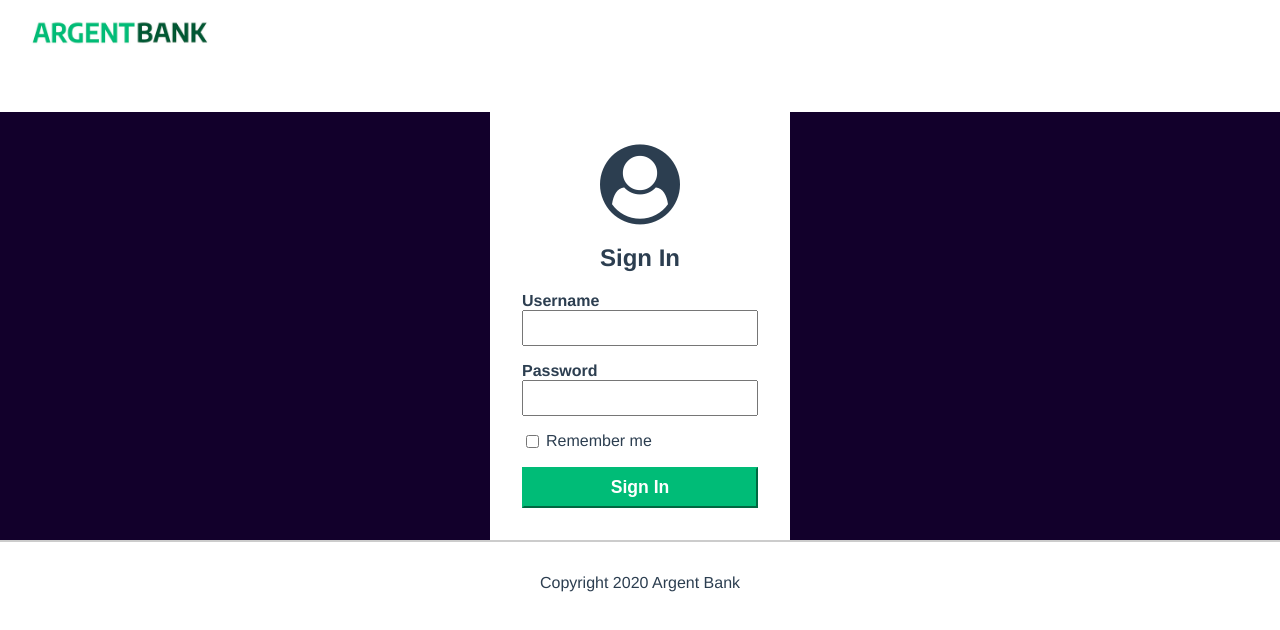
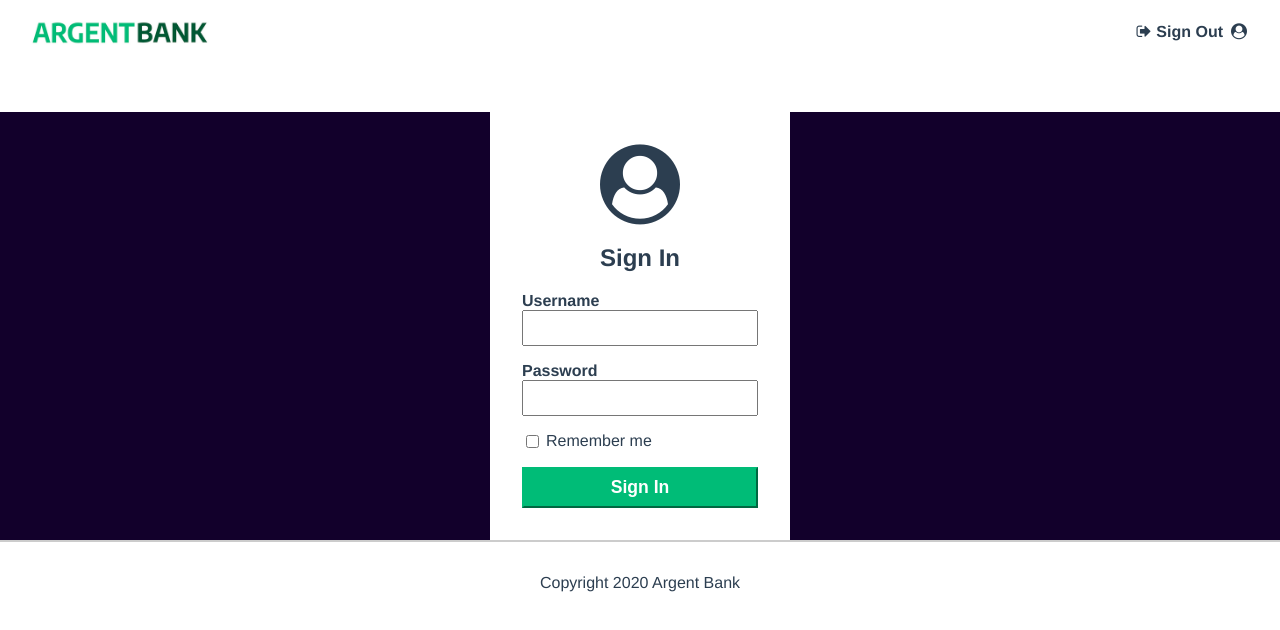
Before and after one commit to AurelienAllenic/argent-bank, a React (Create React App) app in the folder front/: page /sign-in in a window 1280 px wide. Shown: the top 630 px of the page. Built offline with nearby package versions, Linux system fonts and the light colour scheme; no server answers; sample sign-in values are in the browser's storage.

Commit message:
(feat) added name and icons to nav for all pages when connected or not

```diff
--- a/front/src/components/Home.jsx
+++ b/front/src/components/Home.jsx
@@ -1,13 +1,32 @@
-import React from 'react'
+import React, { useEffect, useState } from 'react'
 import Nav from './Nav'
 import Chat from '../img/icon-chat.png'
 import Money from '../img/icon-money.png'
 import Security from '../img/icon-security.png'
 import Footer from './Footer'
+import ApiService from '../service/apiServices'
 const Home = () => {
+  const [firstName, setFirstName] = useState('');
+
+  useEffect(() => {
+    const token = localStorage.getItem('token');
+    if(token){
+      ApiService.getInfosProfile(token)
+      .then(resultOfFetchProfile => {
+        setFirstName(resultOfFetchProfile.firstName);
+      }).catch(error => {
+        console.log(error)
+      });
+    }
+  }, []);
+
   return (
     <div className='home'>
-      <Nav />
+    {firstName !== '' ? (
+    <Nav firstName={firstName} />
+      ) : (
+    <Nav />
+      )}
       <main>
       <div className="hero">
         <section className="hero-content">
--- a/front/src/components/Nav.jsx
+++ b/front/src/components/Nav.jsx
@@ -1,22 +1,31 @@
-import React from 'react';
+import React, { useEffect, useState } from 'react';
 import { Link, useLocation, useNavigate } from 'react-router-dom';
 import Logo from '../img/argentBankLogo.png';
 import { useDispatch } from 'react-redux';
 import { logout } from '../features/Slices';
+import ApiService from '../service/apiServices';
 
-const Nav = () => {
+const Nav = ({ firstName }) => {
   const navigate = useNavigate();
   const location = useLocation();
   const isHomePage = location.pathname === '/';
   const isSigninPage = location.pathname === '/sign-in';
-  const dispatch = useDispatch()
+  const dispatch = useDispatch();
+  const [isLoggedIn, setIsLoggedIn] = useState(false);
+
+  useEffect(() => {
+    // Check if the user is logged in using the JWT token
+    const token = localStorage.getItem('token');
+    setIsLoggedIn(!!token);
+  }, []);
 
   const handleLogout = (e) => {
     e.preventDefault();
     localStorage.removeItem('token');
-    dispatch(logout())
-    navigate('/sign-in')
-}
+    dispatch(logout());
+    navigate('/sign-in');
+    window.location.reload();
+  };
 
   return (
     <nav className="main-nav">
@@ -29,18 +38,28 @@ const Nav = () => {
         <h1 className="sr-only">Argent Bank</h1>
       </Link>
       <div>
-        {isHomePage ? (
+        {isHomePage && isLoggedIn === false ? (
           <Link className="main-nav-item" to="/sign-in">
             <i className="fa fa-user-circle icon-nav"></i>
             Sign In
           </Link>
-        ) : isSigninPage ? (
+        ) : isLoggedIn ? (
+          <div>
+            <Link
+              className="main-nav-item"
+              to="/sign-in"
+              onClick={(e) => handleLogout(e)}
+            >
+              <i className="fa fa-sign-out icon-nav" aria-hidden="true"></i>
+              Sign Out
+            </Link>
+            <Link className="main-nav-item" to="/user">
+              <i className="fa fa-user-circle icon-nav"></i>
+              {firstName}
+            </Link>
+          </div>
+        ) : (
           <></>
-        ) : (
-          <Link className="main-nav-item" to="/sign-in"  onClick={(e) => handleLogout(e)}>
-            <i className="fa fa-power-off icon-nav" aria-hidden="true"></i>
-            Sign Out
-          </Link>
         )}
       </div>
     </nav>
--- a/front/src/components/SignIn.jsx
+++ b/front/src/components/SignIn.jsx
@@ -1,4 +1,4 @@
-import React, {useState} from 'react'
+import React, {useEffect, useState} from 'react'
 import Nav from './Nav'
 import { useNavigate } from 'react-router-dom'
 import Footer from './Footer'
@@ -12,16 +12,29 @@ const SignIn = () => {
   const [name, setName] = useState('');
   const [password, setPassword] = useState('');
   const [rememberMe, setRememberMe] = useState(false);
+  const [firstName, setFirstName] = useState('');
 
   const dispatch = useDispatch();
  const navigate = useNavigate();
  const { register, handleSubmit } = useForm();
+
+ useEffect(() => {
+  const token = localStorage.getItem('token');
+  if(token){
+    ApiService.getInfosProfile(token)
+    .then(resultOfFetchProfile => {
+      setFirstName(resultOfFetchProfile.firstName);
+    }).catch(error => {
+      console.log(error)
+    });
+  }
+}, []);
+
  const onSubmit = async (data, e) => {
   e.preventDefault();
   setName(data.email);
   setPassword(data.password);
   setRememberMe(data.rememberMe);
-
 
   // Renvoie le token et isLoggedIn
   const resultOfFetch = await postLogin(data);
@@ -54,7 +67,11 @@ const SignIn = () => {
   return (
     <>
     <div className='signIn'>
-      <Nav />
+    {firstName !== '' ? (
+  <Nav firstName={firstName} />
+) : (
+  <Nav />
+)}
         <main className="main bg-dark">
           <section className="sign-in-content">
             <i className="fa fa-user-circle sign-in-icon"></i>
--- a/front/src/components/User.jsx
+++ b/front/src/components/User.jsx
@@ -35,7 +35,7 @@ const User = () => {
 
   return (
     <div className='user'>
-      <Nav />
+      <Nav firstName={firstName} />
       <main className="main bg-dark">
         <div className="header">
           <h1>Welcome back<br />{firstName} {lastName}!</h1>
--- a/front/src/service/apiServices.js
+++ b/front/src/service/apiServices.js
@@ -24,7 +24,9 @@ const ApiService = {
         let lastName = res.data.body.lastName;
         console.log(firstName, lastName);
         return { isLoggedIn: true, firstName, lastName };
-      });
+      }).catch((err) => {
+
+      })
   },
 
   updateProfile: (data) => {
```
